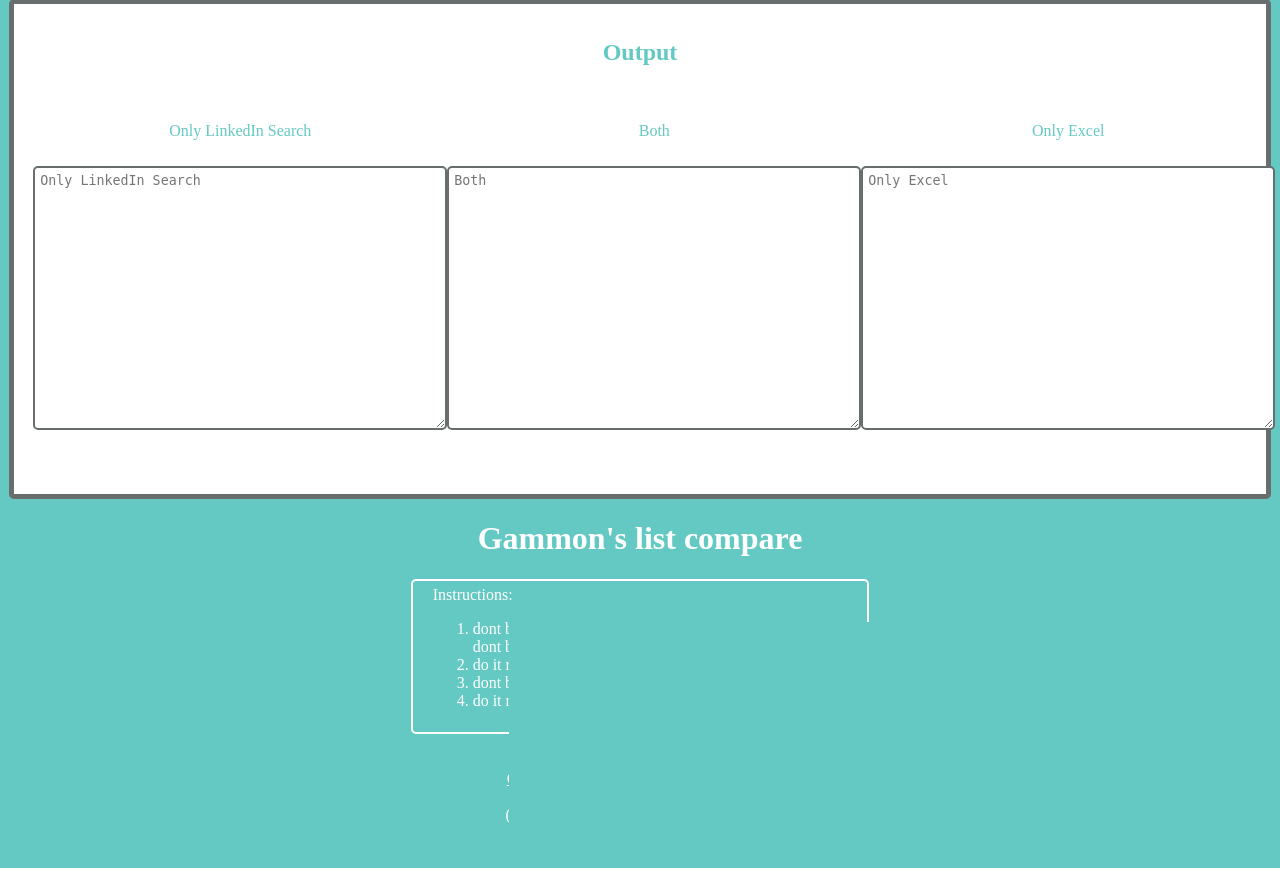
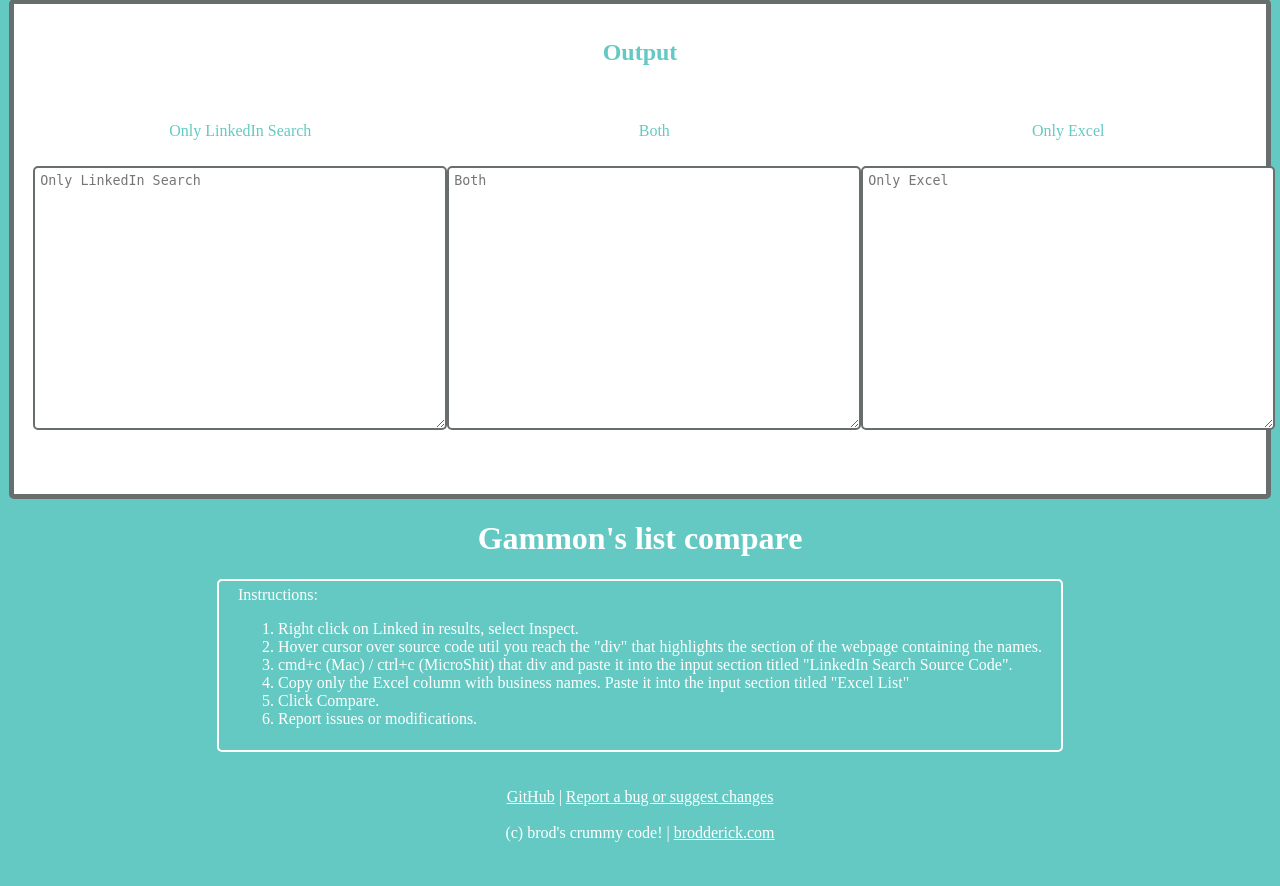
Before and after one commit to brodderickrodriguez/list-compare, a Flask app: page / in a window 1280 px wide. Shown: the part 649-1535 px from the top of the page. Run offline with Flask 2, Linux system fonts and the light colour scheme.

Commit message:
updated frontend to include instructions

```diff
--- a/static/css/style.css
+++ b/static/css/style.css
@@ -20,7 +20,6 @@
     width: 400px;
     border-radius: 5px;
     padding: 5px;
-    max-re
 }
 
 a {
--- a/templates/index.html
+++ b/templates/index.html
@@ -50,10 +50,12 @@
         <div class="instructionsdiv">
             <h7>Instructions:</h7>
             <ol>
-                <li>dont be stupid dont be stupid dont be stupid dont be stupid<br>dont be stupid dont be stupid</li>
-                <li>do it right</li>
-                <li>dont be stupid</li>
-                <li>do it right</li>
+                <li>Right click on Linked in results, select Inspect. </li>
+                <li>Hover cursor over source code util you reach the "div" that highlights the section of the webpage containing the names.</li>
+                <li>cmd+c (Mac) / ctrl+c (MicroShit) that div and paste it into the input section titled "LinkedIn Search Source Code".</li>
+                <li>Copy only the Excel column with business names. Paste it into the input section titled "Excel List"</li>
+                <li>Click Compare.</li>
+                <li>Report issues or modifications.</li>
             </ol>
         </div>
         <br><br><br>
```
